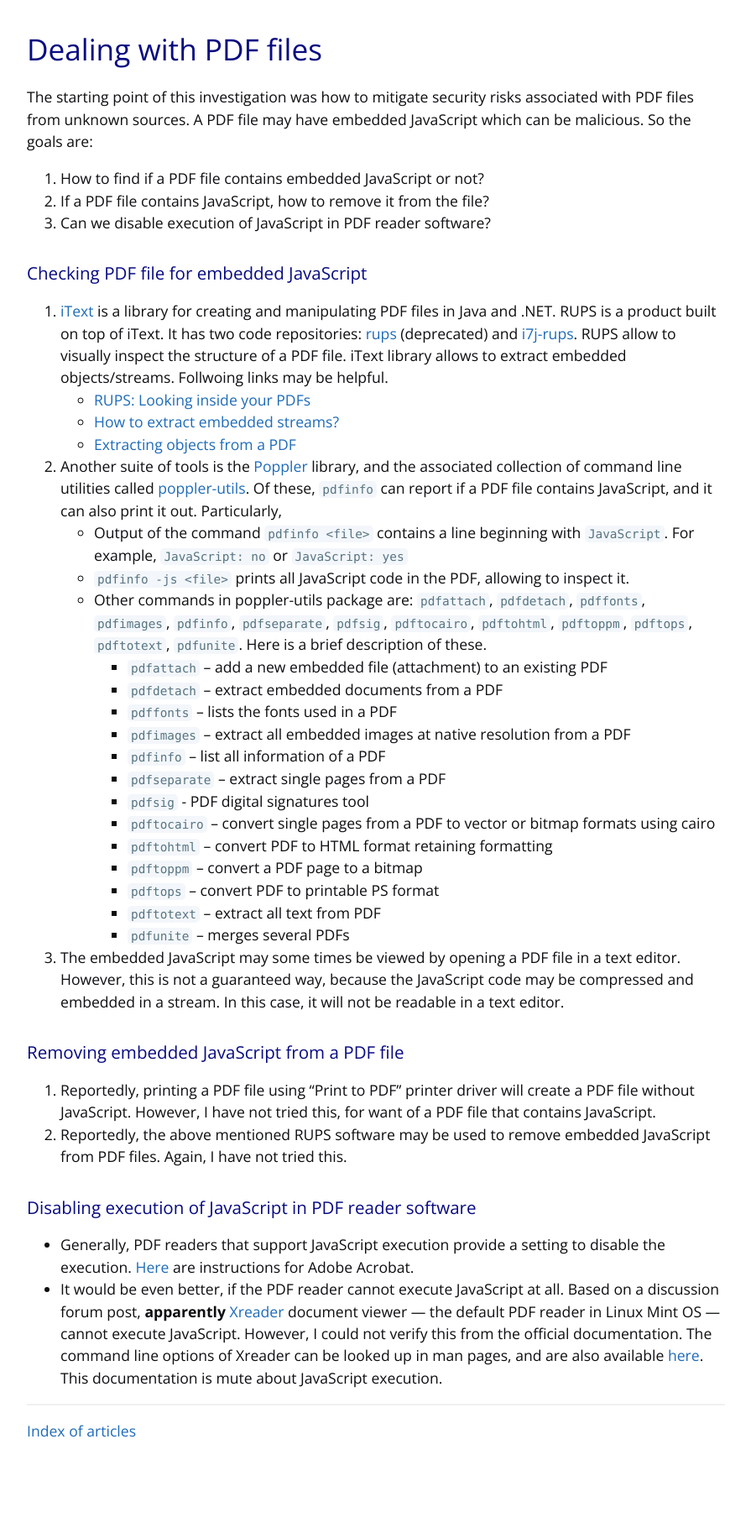
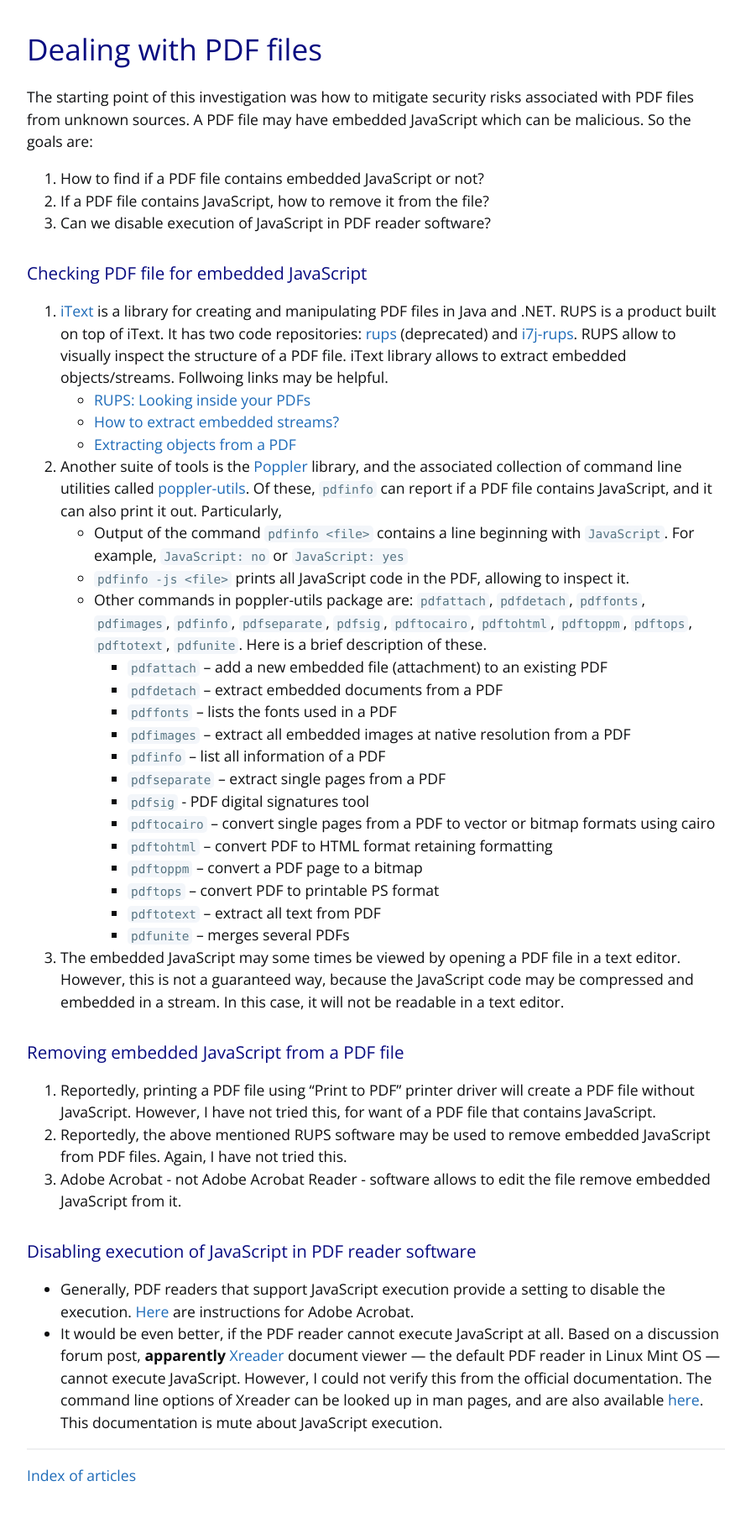
Before and after one commit to vinitjoglekar/vinitjoglekar.github.io, a Jekyll site: the page built from _pages/ht-pdf-1.md, in a window 1280 px wide. Shown: the whole page at 84% size, without its empty margins (192-1087 px from the left). Built offline with Jekyll 4.4.1, drawn with Linux system fonts in a browser that asks for light colours; before the commit the page ends 1767 px from its top, so only the background shows below that.

Commit message:
Update ht-pdf-1.md

```diff
--- a/_pages/ht-pdf-1.md
+++ b/_pages/ht-pdf-1.md
@@ -41,6 +41,7 @@ The starting point of this investigation was how to mitigate security risks asso
 ### Removing embedded JavaScript from a PDF file
 1. Reportedly, printing a PDF file using "Print to PDF" printer driver will create a PDF file without JavaScript. However, I have not tried this, for want of a PDF file that contains JavaScript.
 2. Reportedly, the above mentioned RUPS software may be used to remove embedded JavaScript from PDF files. Again, I have not tried this.
+3. Adobe Acrobat - not Adobe Acrobat Reader - software allows to edit the file remove embedded JavaScript from it.
 <br/>
 
 ### Disabling execution of JavaScript in PDF reader software
```
